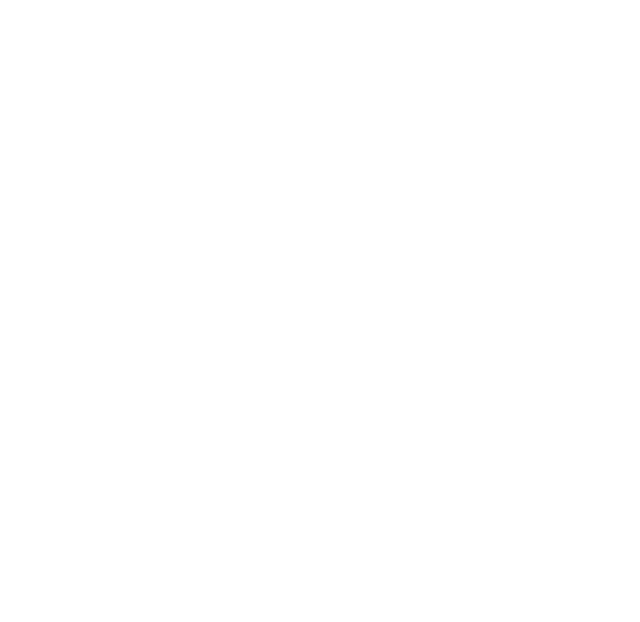
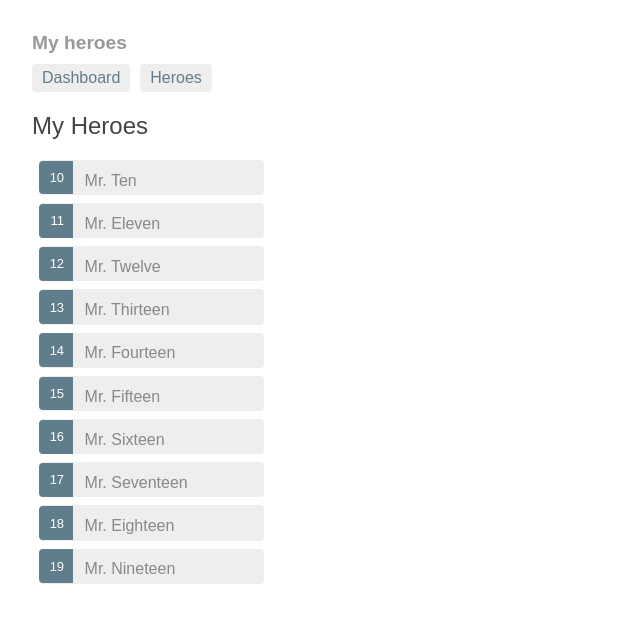
Before and after one commit to meizilp/augular-heroes, an Angular app: page /heroes in a window 1280 px wide. Shown: the top 622 px of the page, without its empty margins (0-640 px from the left). Built offline with nearby package versions, Linux system fonts and the light colour scheme.

Commit message:
支持点击查看英雄详情

```diff
--- a/src/app/hero-detail/hero-detail.component.ts
+++ b/src/app/hero-detail/hero-detail.component.ts
@@ -1,5 +1,10 @@
 import { Component, OnInit, Input } from '@angular/core';
 import { Hero } from '../Hero';
+
+import { ActivatedRoute } from '@angular/router';
+import { HeroService } from '../hero.service';
+
+import { Location } from '@angular/common';
 
 @Component({
   selector: 'app-hero-detail',
@@ -10,9 +15,13 @@
 
   @Input() hero: Hero;
 
-  constructor() { }
+  constructor(private route: ActivatedRoute,
+    private heroService: HeroService) { }
 
   ngOnInit() {
+    const id = +this.route.snapshot.paramMap.get('id');
+    this.heroService.getHero(id)
+      .subscribe(hero => this.hero = hero);
   }
 
 }
--- a/src/app/hero.service.ts
+++ b/src/app/hero.service.ts
@@ -1,6 +1,6 @@
 import { Injectable } from '@angular/core';
 import { Hero } from './Hero';
-import { Observable, of } from 'rxjs';
+import { Observable, of, Observer } from 'rxjs';
 
 const HEROES: Hero[] = [
   { id: 10, name: 'Mr. Ten' },
@@ -25,4 +25,8 @@
   getHeroes(): Observable<Hero[]> {
     return of(HEROES);
   }
+
+  getHero(id: number): Observable<Hero> {
+    return of(HEROES.find(hero => hero.id === id));
+  }
 }
--- a/src/app/heroes/heroes.component.html
+++ b/src/app/heroes/heroes.component.html
@@ -1,7 +1,7 @@
 <h2>My Heroes</h2>
 <ul class="heroes">
   <li *ngFor="let hero of heroes">
-    <a routerLink="/detail/{{hero.id}}>
+    <a routerLink="/detail/{{hero.id}}" >
       <span class=" badge ">{{hero.id}}</span>{{hero.name}}
     </a>
   </li>
```
Also changed, not shown: 1 other file (tests, documents, lock files or other folders).
